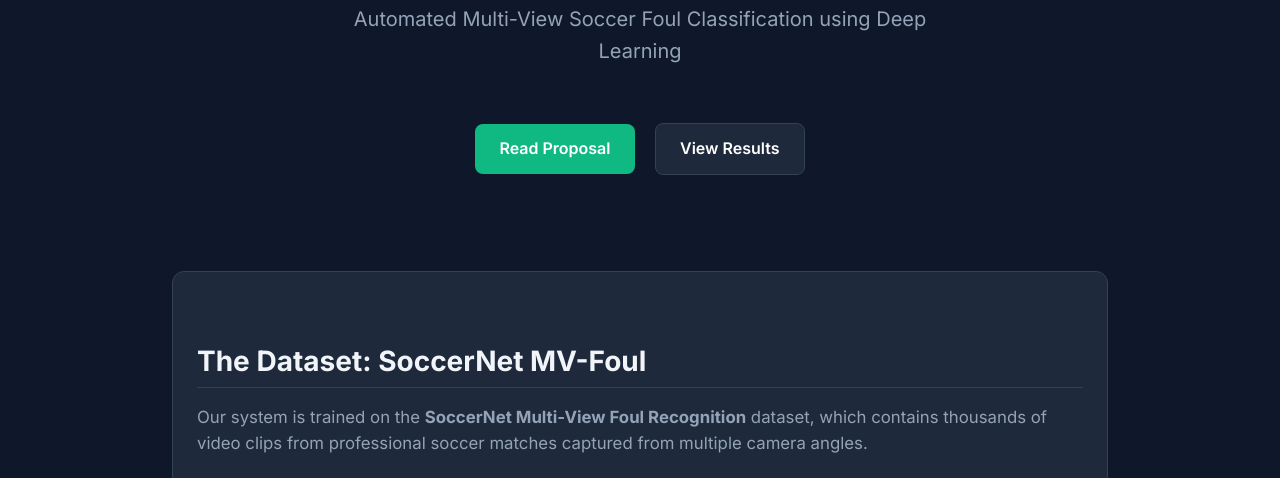
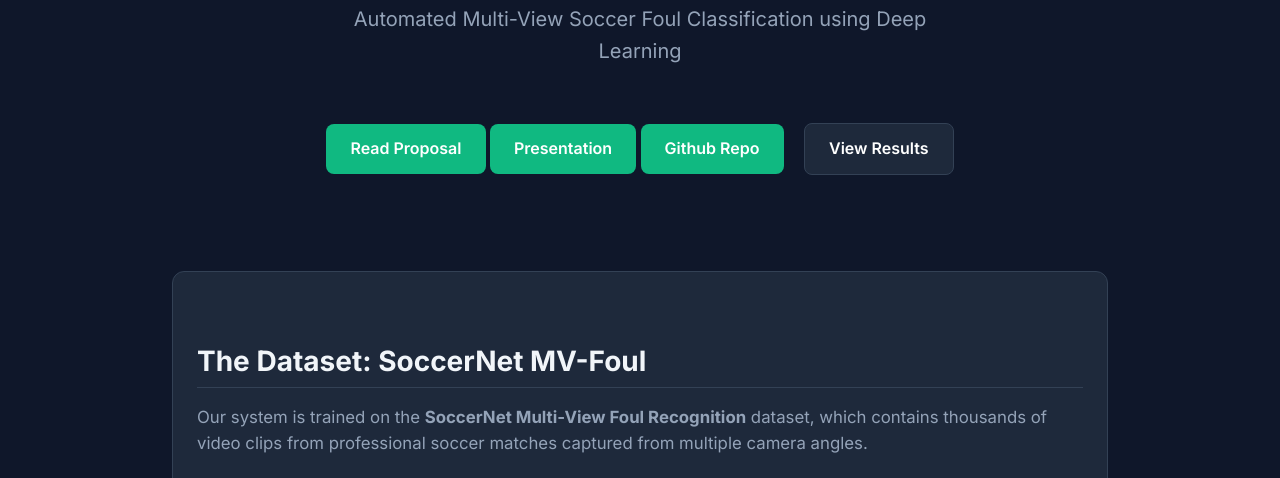
Before and after one commit to zubinsood/CS566-VAR-Foul-Project, a plain HTML site: page docs/index.html in a window 1280 px wide. Shown: the part 268-746 px from the top of the page. Drawn offline with Linux system fonts and the light colour scheme.

Commit message:
Add links to presentation and GitHub repo
Added links to presentation and GitHub repository in the hero section.

```diff
--- a/docs/index.html
+++ b/docs/index.html
@@ -29,7 +29,9 @@
             <h1>VAR Foul Recognition</h1>
             <p>Automated Multi-View Soccer Foul Classification using Deep Learning</p>
             <div style="margin-top: 2rem;">
-                <a href="proposal.html" class="btn">Read Proposal</a>
+                <a href="proposal.html" class="btn" target="_blank">Read Proposal</a>
+                  <a href="https://youtu.be/SjkTu-eWUXA" class="btn" target="_blank">Presentation</a>
+                  <a href="https://github.com/zubinsood/CS566-VAR-Foul-Project/" class="btn">Github Repo</a>
                 <a href="results.html" class="btn"
                     style="background-color: var(--surface-color); border: 1px solid var(--border-color); margin-left: 1rem;">View
                     Results</a>
```
